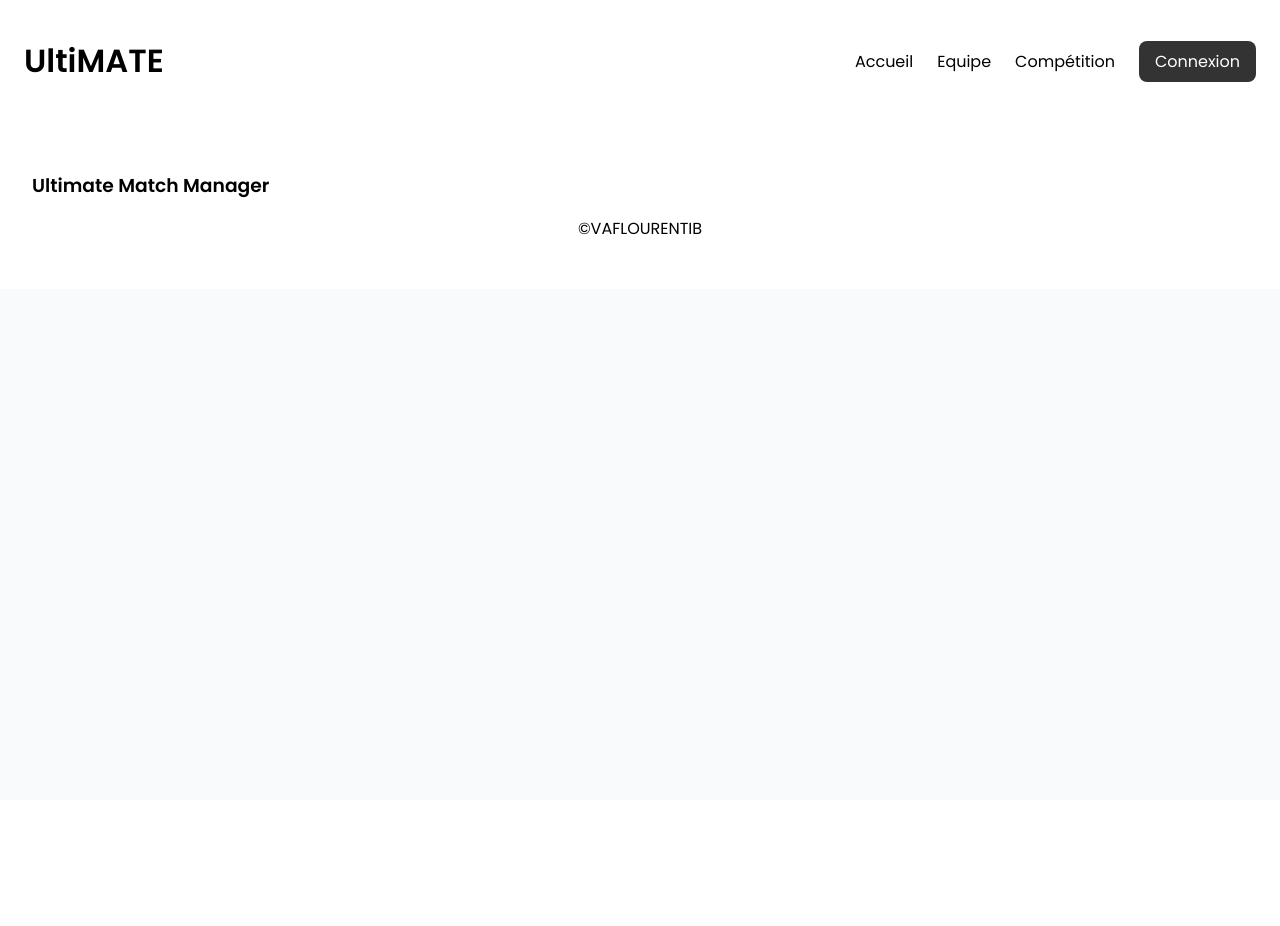
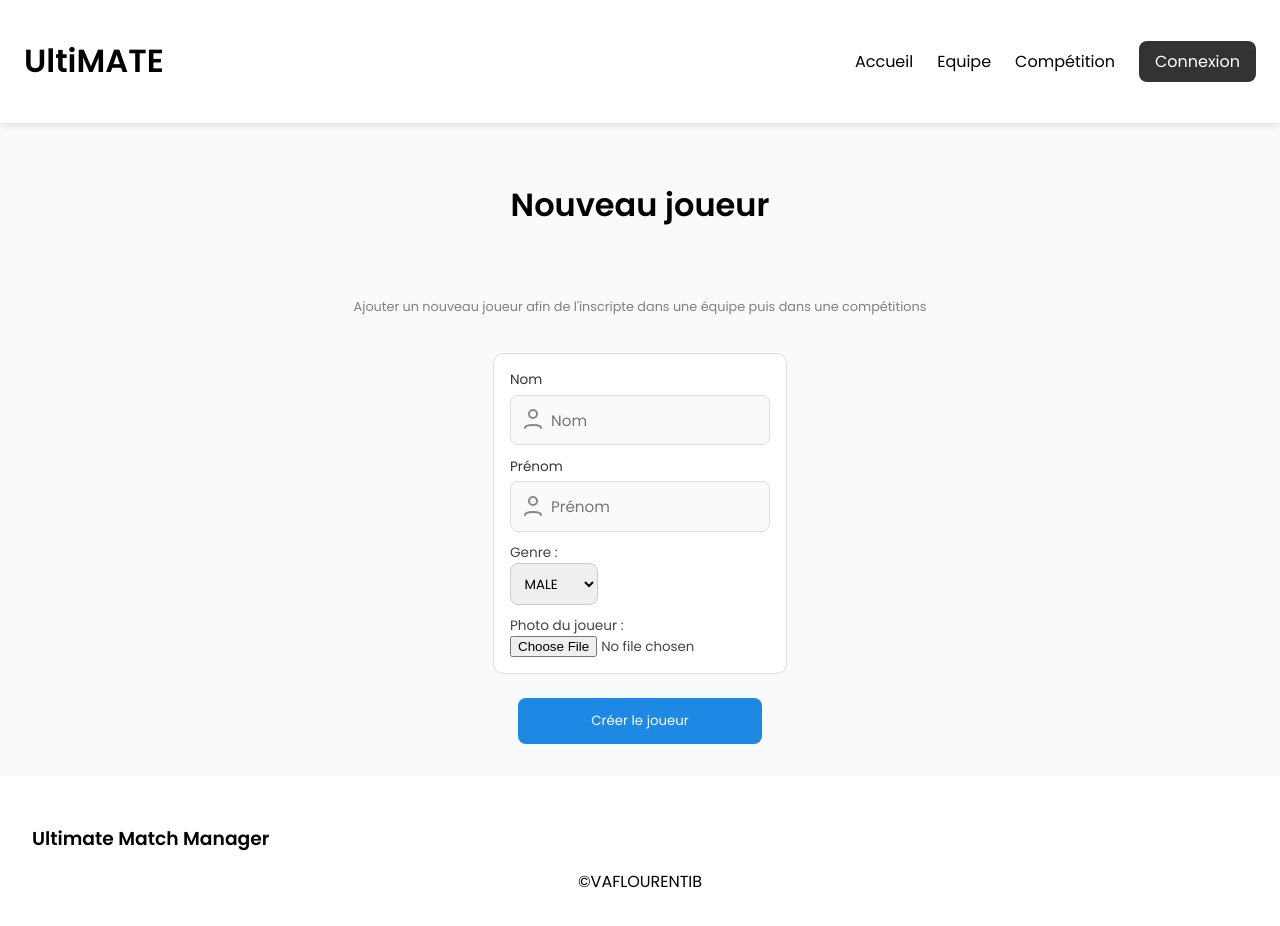
Before and after one commit to thibautdbrx/ultimate, a Vue app in the folder frontend/Site-Ultimate/: page /NouveauJoueur in a window 1280 px wide. Shown: the top 926 px of the page. Before the commit the page ends 800 px from the top, so only its background shows below. Built offline with nearby package versions, Linux system fonts and the light colour scheme.

Commit message:
Revert "Merge branch 'feature/envoi_image' into 'dev'"
This reverts commit aa0dd0ea7bc9fedfa947b296e078672c4b07b262

```diff
--- a/frontend/Site-Ultimate/src/components/Header.vue
+++ b/frontend/Site-Ultimate/src/components/Header.vue
@@ -19,7 +19,6 @@ const clickhome = () => {
     <nav>
       <RouterLink v-if="auth.isAdmin" to="/AjouterEquipe" class="nav-link">Ajouter Equipe</RouterLink>
       <RouterLink v-if="auth.isAdmin" to="/AjouterCompetition" class="nav-link">Ajouter Compétition</RouterLink>
-      <RouterLink v-if="auth.isAdmin" to="/NouveauJoueur" class="nav-link">Ajouter Joueur</RouterLink>
       <RouterLink to="/" class="nav-link">Accueil</RouterLink>
       <RouterLink to="/Equipe" class="nav-link">Equipe</RouterLink>
       <RouterLink to="/Competition" class="nav-link">Compétition</RouterLink>
--- a/frontend/Site-Ultimate/src/components/JoueurCardForm.vue
+++ b/frontend/Site-Ultimate/src/components/JoueurCardForm.vue
@@ -5,7 +5,6 @@ import UserIcon from "@/assets/icons/avatar.svg"
 const props = defineProps({
   joueur: Object,
 })
-
 </script>
 
 <template>
@@ -14,7 +13,7 @@ const props = defineProps({
     <champs_input
         label="Nom"
         placeholder="Nom"
-        v-model="joueur.nomJoueur"
+        v-model="joueur.nom"
         :icon="UserIcon"
         :clickable = joueur.clickable
     />
@@ -22,7 +21,7 @@ const props = defineProps({
     <champs_input
         label="Prénom"
         placeholder="Prénom"
-        v-model="joueur.prenomJoueur"
+        v-model="joueur.prenom"
         :icon="UserIcon"
         :clickable = joueur.clickable
     />
@@ -42,8 +41,13 @@ const props = defineProps({
 
       <label v-if="joueur.clickable" class="photo-label">
         Photo du joueur :
-        <input class="photo_input" type="file" @change="e => joueur.photoJoueur = e.target.files[0]" />
+        <input class="photo_input" type="file" @change="e => joueur.photo = e.target.files[0]" />
       </label>
+
+
+
+
+
 
   </div>
 </template>
--- a/frontend/Site-Ultimate/src/views/AjoutCompetition.vue
+++ b/frontend/Site-Ultimate/src/views/AjoutCompetition.vue
@@ -143,7 +143,7 @@ const valider_ajout_equipe = async () => {
 </script>
 
 <template>
-  <main class="page-ajout"  v-if="auth.isAdmin">
+  <main class="page-ajout">
 
     <h2>Ajouter une compétitions</h2>
     <p id="sous-titre">Creer une compétitions, vous pourrais la modifier plus tard</p>
--- a/frontend/Site-Ultimate/src/views/AjoutEquipe.vue
+++ b/frontend/Site-Ultimate/src/views/AjoutEquipe.vue
@@ -138,9 +138,9 @@ const valider_ajout_equipe = async () => {
 </script>
 
 <template>
-  <main class="page-ajout"  v-if="auth.isAdmin">
+  <main class="page-ajout">
 
-    <h2 >Ajouter une équipe</h2>
+    <h2>Ajouter une équipe</h2>
     <p id="sous-titre">Creer une équipe avec minimum un joueur dedans, vous pourrais la modifier plus tard</p>
 
     <div class="form-block">
--- a/frontend/Site-Ultimate/src/views/NouveauJoueur.vue
+++ b/frontend/Site-Ultimate/src/views/NouveauJoueur.vue
@@ -5,91 +5,47 @@ import { useRouter } from "vue-router"
 import { useAuthStore } from "@/stores/auth";
 
 const router = useRouter()
+
 const auth = useAuthStore();
 
+// Le joueur à créer, utile pour creer la vue joueurcardform de facon clicable
 const joueur = ref({
-  idJoueur: null,
-  nomJoueur: "",
-  prenomJoueur: "",
+  id: null,
+  nom: "",
+  prenom: "",
   genre: "MALE",
-  photoJoueur: null,
+  photo: null,
   clickable: true
 })
 
-/*
-const uploadFile = (file) => {
-    return new Promise((resolve, reject) => {
-        const reader = new FileReader();
-
-        reader.onload = function () {
-            const base64URL = reader.result;
-
-            const previewImage = document.getElementById("preview");
-            if (previewImage) {
-                previewImage.src = base64URL;
-            }
-            resolve(base64URL);
-        };
-
-        reader.onerror = function (error) {
-            reject(error);
-        };
-
-        reader.readAsDataURL(file);
-    });
-};
-*/
-
-const apiBaseUrl = "http://localhost:8080";
-
-const uploadFile = async (file) => {
-    const formData = new FormData();
-    formData.append('file', file);
-
-    const token = auth.token;
-    const headers = {};
-    if (token) {
-        headers["Authorization"] = `Bearer ${token}`;
-    }
-
-    // Requête Multipart (pas de Content-Type manuel ici)
-    const uploadRes = await fetch(`${apiBaseUrl}/api/files/upload`, {
-        method: "POST",
-        headers: headers,
-        body: formData
-    });
-
-    if (!uploadRes.ok) {
-        throw new Error("Erreur lors de l'upload de l'image.");
-    }
-
-    const uploadData = await uploadRes.json();
-    // On suppose que l'API renvoie { "url": "nom_fichier.jpg" }
-    return uploadData.url;
-}
-
 const validerCreation = async () => {
-
-  if (!joueur.value.nomJoueur.trim() || !joueur.value.prenomJoueur.trim()) {
+  if (!joueur.value.nom.trim() || !joueur.value.prenom.trim()) {
     alert("Le nom et prénom sont obligatoires.")
     return
   }
 
-  let photoUrl = "../assets/img_joueur/pnj.jpg";
-
-  try {
-    if (joueur.value.photoJoueur instanceof File) {
-      photoUrl = await uploadFile(joueur.value.photoJoueur);
-    }
-
   const joueurPayload = {
-      nomJoueur: joueur.value.nomJoueur,
-      prenomJoueur: joueur.value.prenomJoueur,
+    nomJoueur: joueur.value.nom,
+    prenomJoueur: joueur.value.prenom,
     genre: joueur.value.genre,
-      photoJoueur: photoUrl
   };
 
-    console.log(JSON.stringify(joueurPayload));
+  //if (joueur.value.photo){
+  //   joueurPayload.photo = joueur.value.photo;
+  //}
+  /**
+   * Faire la requête POST sur http://localhost:8080/api/files/upload
+   * avec en paramètre file=@/chemin/vers/imeage/pc.jpg
+   *
+   * requete fetch = http://localhost:8080/api/files/upload?file=@/chemin/vers/imeage/pc.jpg
+   *
+   * Récupérer cette réponse dans une variable
+   * Créer un nouveau joueur avec dans photoJoueur = data.url
+   *
+   * Puis lors de l'affichage d'un joueur, dans la balise img, mettre http://localhost:8080/api/files/+joueur.photoJoueur
+   *
+   * Possibilité de mettre une photo de base et si joueur/photoJoueur est null, afficher l'image de base
+   */
 
   const res = await fetch("/api/joueur", {
     method: "POST",
@@ -97,29 +53,24 @@ const validerCreation = async () => {
       "Content-Type": "application/json"
     },
     body: JSON.stringify(joueurPayload)
-    });
+  })
 
   if (!res.ok) {
     alert("Erreur : impossible de créer le joueur.")
     return
-
   }
 
-    alert("Joueur créé avec succès !");
-    router.push("/AjouterEquipe");
-
-  } catch (error) {
-    console.error(error);
-    alert("Impossible de créer le joueur : " + error.message);
-  }
+  alert("Joueur créé avec succès !")
+  router.push("/AjouterEquipe")
 }
 </script>
 
 <template>
-  <main v-if="auth.isAdmin" class="page">
+  <main class="page">
     <h2>Nouveau joueur</h2>
-    <p id="sous-titre">Ajouter un nouveau joueur afin de l'inscrire dans une équipe puis dans une compétition</p>
+    <p id="sous-titre">Ajouter un nouveau joueur afin de l'inscripte dans une équipe puis dans une compétitions</p>
 
+    <!-- On réutilise ta carte dynamique -->
     <JoueurCardForm :joueur="joueur" />
 
     <button class="btn" @click="validerCreation">Créer le joueur</button>
@@ -143,24 +94,16 @@ const validerCreation = async () => {
   color: white;
   cursor: pointer;
   width: 20%;
-  min-width: 150px;
-  font-weight: bold;
-  transition: background 0.3s;
-}
-
-.btn:hover {
-  background: #1565c0;
 }
 
 h2{
   text-align: center;
   font-size: 2rem;
-  margin-bottom: 0.5rem;
+  margin-bottom: 2rem;
 }
 #sous-titre{
-  font-size: 0.9rem;
+  font-size: 0.8rem;
   color: gray;
   text-align: center;
-  margin-bottom: 1.5rem;
 }
-</style>y
+</style>
```
Also changed, not shown: 9 other files (tests, documents, lock files or other folders). Lines whose indentation alone changed are shown as unchanged.
